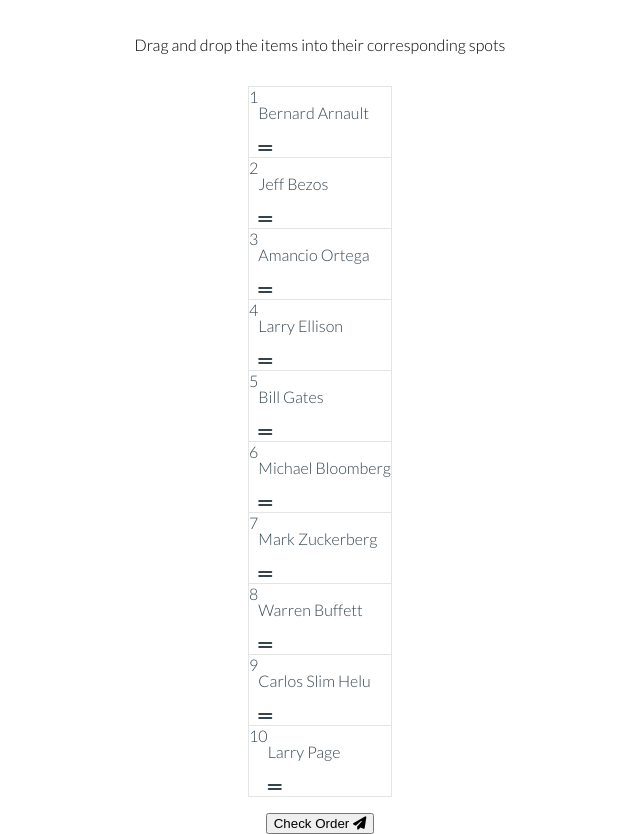
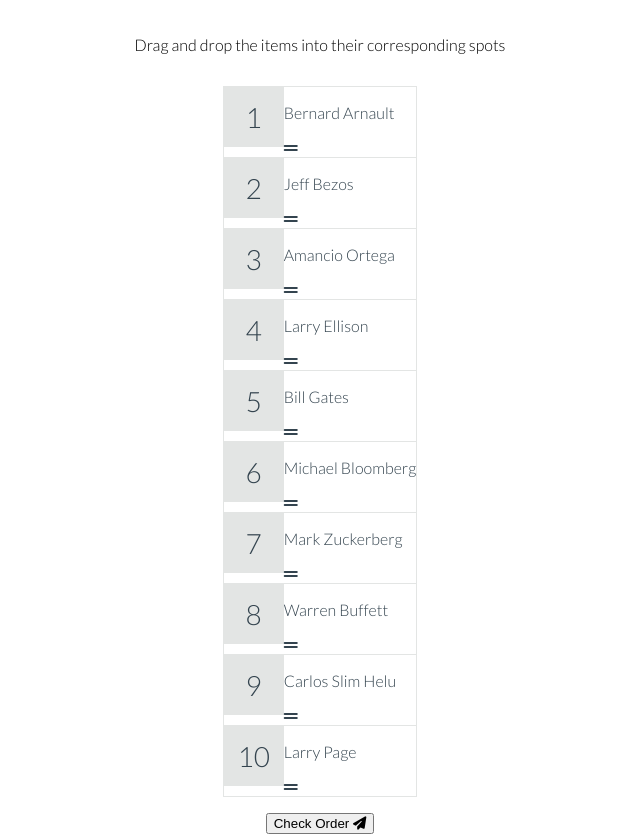
Before and after one commit to BeataJ/sortableList, a plain HTML site: page index.html in a window 1280 px wide. Shown: the part 63-897 px from the top of the page, without its empty margins (320-960 px from the left). Drawn offline with Linux system fonts and the light colour scheme.

Commit message:
style .draggable-list .number

```diff
--- a/style.css
+++ b/style.css
@@ -37,3 +37,13 @@ body {
 .draggable-list li:not(:last-of-type) {
   border-bottom: 1px solid var(--border-color);
 }
+
+.draggable-list .number {
+  background-color: var(--border-color);
+  display: flex;
+  align-items: center;
+  justify-content: center;
+  font-size: 28px;
+  height: 60px;
+  width: 60px;
+}
```
